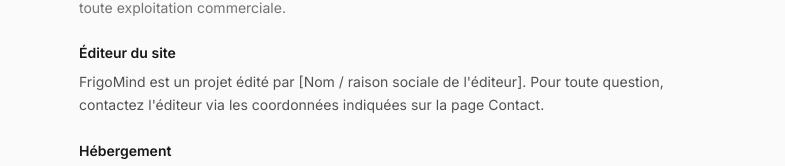
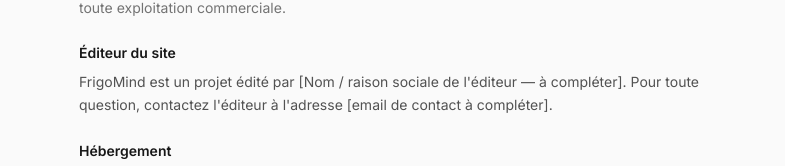
Before and after one commit to charlesgirardin1-design/frigomind, a React (Vite) app: page / in a window 1280 px wide. Both pictures are taken after a click on the button "Mentions légales". Shown: the part 186-352 px from the top of the page, without its empty margins (241-1026 px from the left). Built offline with nearby package versions, Linux system fonts and the light colour scheme.

Commit message:
Add files via upload

```diff
--- a/src/pages/LegalPage.jsx
+++ b/src/pages/LegalPage.jsx
@@ -22,8 +22,8 @@
         <section>
           <h3 className="font-semibold text-neutral-900 mb-1.5">Éditeur du site</h3>
           <p>
-            FrigoMind est un projet édité par [Nom / raison sociale de l'éditeur]. Pour toute question,
-            contactez l'éditeur via les coordonnées indiquées sur la page Contact.
+            FrigoMind est un projet édité par [Nom / raison sociale de l'éditeur — à compléter]. Pour
+            toute question, contactez l'éditeur à l'adresse [email de contact à compléter].
           </p>
         </section>
 
```
